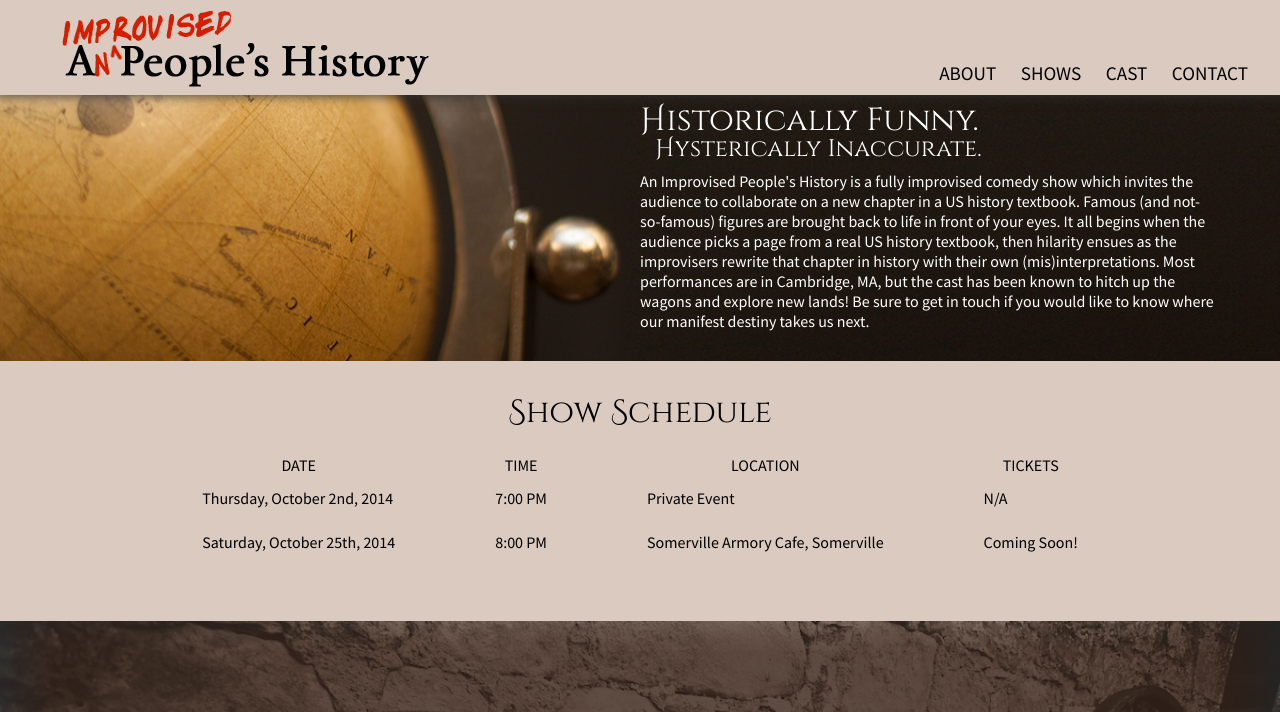
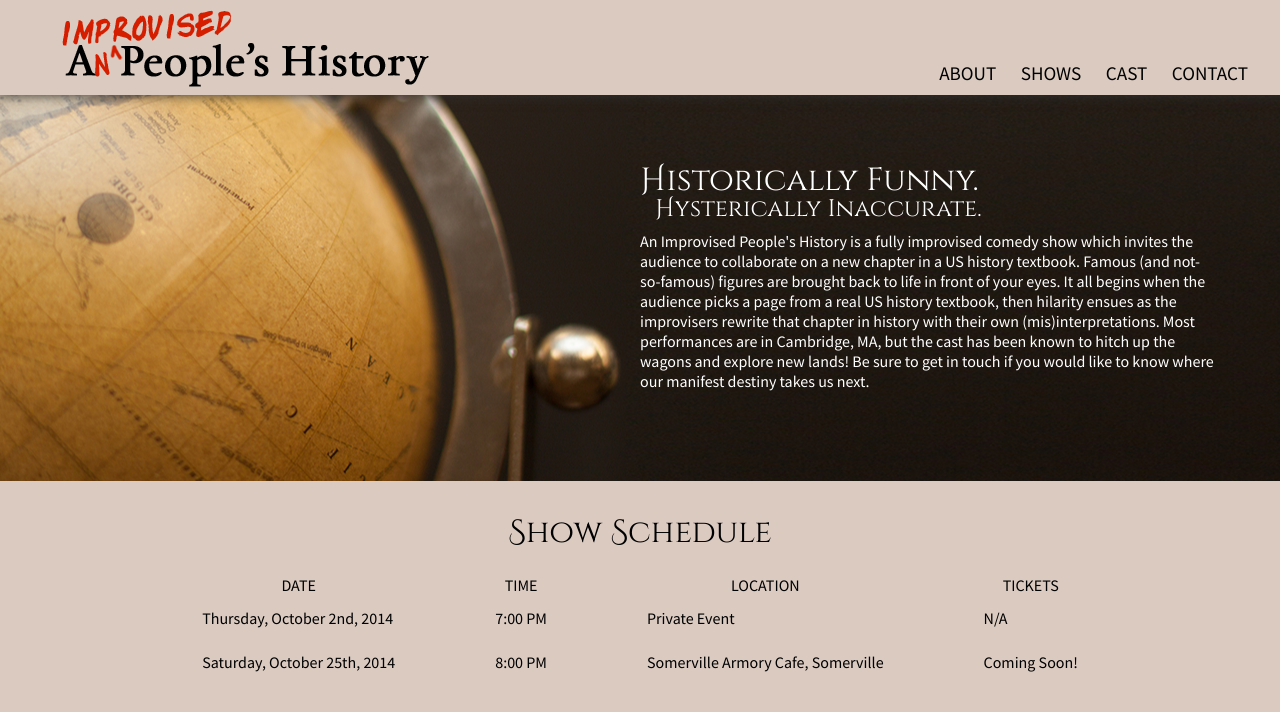
Before and after one commit to scit106/improvhistory, a Node server app: page / in a window 1280 px wide. Shown: the top 712 px of the page. Run offline with Node 20, Linux system fonts and the light colour scheme; some libraries are stand-ins or nearby versions.

Commit message:
adjusted welcome padding

```diff
--- a/public/style.css
+++ b/public/style.css
@@ -265,6 +265,8 @@ input[type="text"], input[type="email"] {
 
 #welcome {
 	margin-top: 75px;
+	padding-top: 90px;
+	padding-bottom: 90px;
 	background-image: url(images/GlobeBk.jpg);
 	background-position: 55% 90%; /* 45% 75% also looks good */
 }
```
